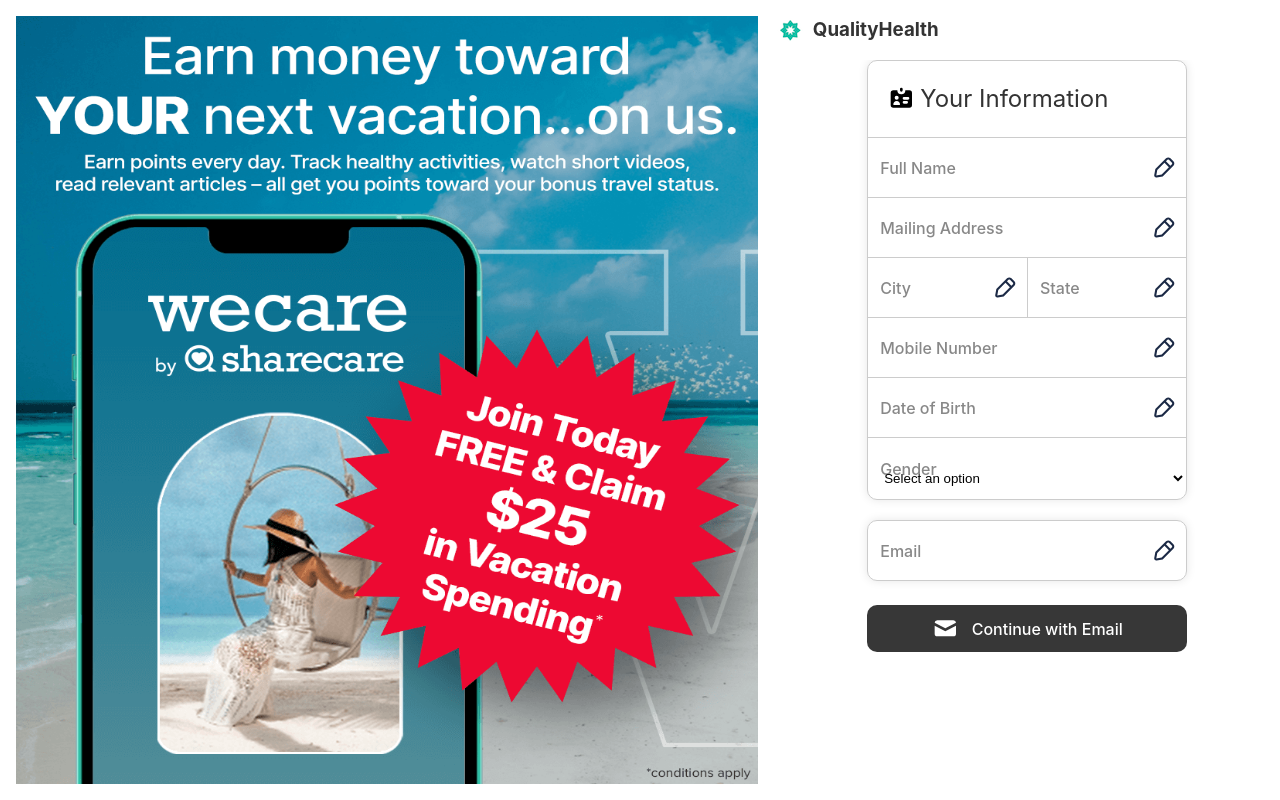
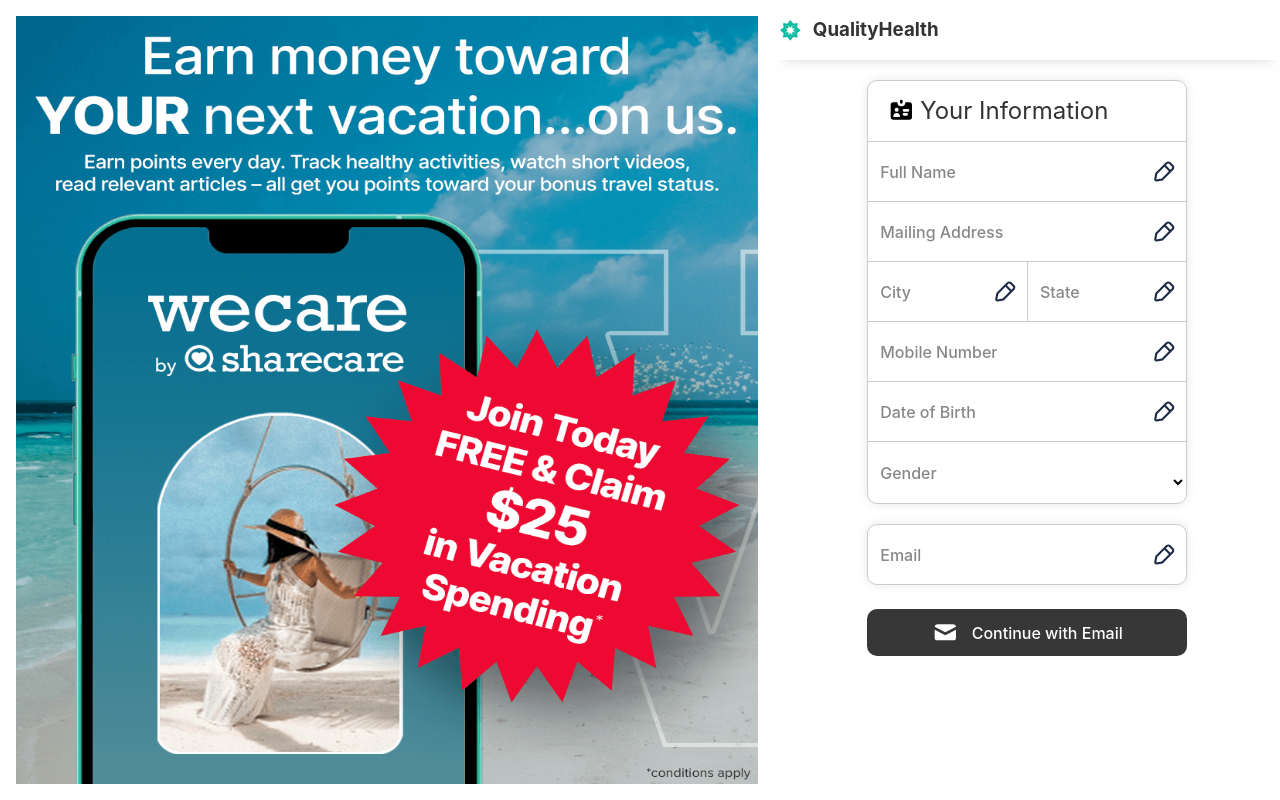
Before and after one commit to swapnil3011/sharecare-assignment, a React (Vite) app: page / in a window 1280 px wide. Built offline with nearby package versions, Linux system fonts and the light colour scheme.

Commit message:
add placeholder for fields and add some CSS

```diff
--- a/src/App.scss
+++ b/src/App.scss
@@ -49,6 +49,7 @@
 }
 
 .main-container {
+  overflow: hidden;
   display: flex;
   flex-direction: column;
   column-gap: 16px;
@@ -57,14 +58,18 @@
   padding: 0;
 
   .heading {
-    height: 60px;
-    width: 100%;
     position: fixed;
+    z-index: 1000;
+
     display: flex;
     align-items: center;
+
+    width: 100%;
+    height: 60px;
     padding-left: 8px;
+
     background-color: #fff;
-    z-index: 1000;
+    box-shadow: 4px 12px 12px -12px rgba(#ccc, .8);
   }
 
   .main-banner {
@@ -82,8 +87,8 @@
     }
 
     .heading {
+      top: 0;
       right: 0;
-      top: 0;
       left: 50%;
       width: initial;
     }
@@ -100,10 +105,10 @@
     }
 
     .form-section {
-      margin-top: 20px;
-      max-height: 100%;;
+      overflow-y: scroll;;
       align-self: baseline;
-      overflow-y: scroll;
+      max-height: 100%;
+      margin-top: 60px;
     }
   }
 }
--- a/src/components/BaseInput/index.jsx
+++ b/src/components/BaseInput/index.jsx
@@ -14,6 +14,7 @@
   type = 'text',
   disabled = false,
   className = '',
+  placeholder,
   ...rest
 }) {
   const {
@@ -22,6 +23,7 @@
     message,
     error,
     isTouched,
+    isDirty,
     invalid,
     handleFocus,
     handleBlur,
@@ -47,6 +49,7 @@
 
       <div className={controlStyles['input-icon-wrapper']}>
         <input
+          placeholder={!isDirty && (isFocused || error) ? placeholder : ''}
           type={type}
           disabled={disabled}
           {...field}
--- a/src/components/BaseSelect/index.jsx
+++ b/src/components/BaseSelect/index.jsx
@@ -20,6 +20,7 @@
     message,
     error,
     isTouched,
+    isDirty,
     invalid,
     handleFocus,
     handleBlur,
@@ -54,7 +55,7 @@
         {...rest}
       >
         <option value="" disabled hidden>
-          {placeholder}
+          {!isDirty && (isFocused || error) ? placeholder : ''}
         </option>
         {options.map((opt) => (
           <option key={opt.value} value={opt.value}>
--- a/src/components/SignupForm/index.jsx
+++ b/src/components/SignupForm/index.jsx
@@ -74,6 +74,7 @@
         <BaseInput
           name="fullName"
           label="Full Name"
+          placeholder="Enter first and last name"
           methods={{
             control,
             trigger,
@@ -87,6 +88,7 @@
         <BaseInput
           name="mailingAddress"
           label="Mailing Address"
+          placeholder="Enter your mailing address"
           methods={{
             control,
             trigger,
@@ -98,6 +100,7 @@
           <BaseInput
             name="city"
             label="City"
+            placeholder="Enter city"
             methods={{
               control,
               trigger,
@@ -108,6 +111,7 @@
           <BaseInput
             name="state"
             label="State"
+            placeholder="Enter state"
             methods={{
               control,
               trigger,
@@ -122,6 +126,7 @@
           inputMode="tel"
           name="mobileNumber"
           label="Mobile Number"
+          placeholder="Enter 10-digit mobile number"
           autoComplete="mobile"
           methods={{
             control,
@@ -146,6 +151,7 @@
         <BaseInput
           name="dateOfBirth"
           label="Date of Birth"
+          placeholder="DD/MM/YYYY"
           methods={{
             control,
             trigger,
@@ -176,6 +182,7 @@
         <BaseInput
           name="email"
           label="Email"
+          placeholder="Enter your email address"
           autoComplete="email"
           methods={{
             control,
--- a/src/components/SignupForm/styles.module.scss
+++ b/src/components/SignupForm/styles.module.scss
@@ -6,8 +6,8 @@
 
   max-width: 320px;
   margin: 0 auto;
-  margin-top: 40px;
-  margin-bottom: 60px;
+  margin-top: 20px;
+  margin-bottom: 50px;
 }
 
 .group-wrapper {
@@ -29,7 +29,7 @@
   align-items: center;
   align-self: flex-start;
 
-  padding: 20px;
+  padding: 12px 20px;
 
   font-size: 24px;
   text-align: initial;
--- a/src/hooks/useControlField.jsx
+++ b/src/hooks/useControlField.jsx
@@ -7,7 +7,12 @@
 
   const {
     field,
-    fieldState: { error, invalid, isTouched },
+    fieldState: {
+      error,
+      invalid,
+      isTouched,
+      isDirty,
+    },
   } = useController({ name, control, rules });
 
   const handleFocus = useCallback(() => {
@@ -32,6 +37,7 @@
     message,
     error,
     isTouched,
+    isDirty,
     invalid,
     handleFocus,
     handleBlur,
```
